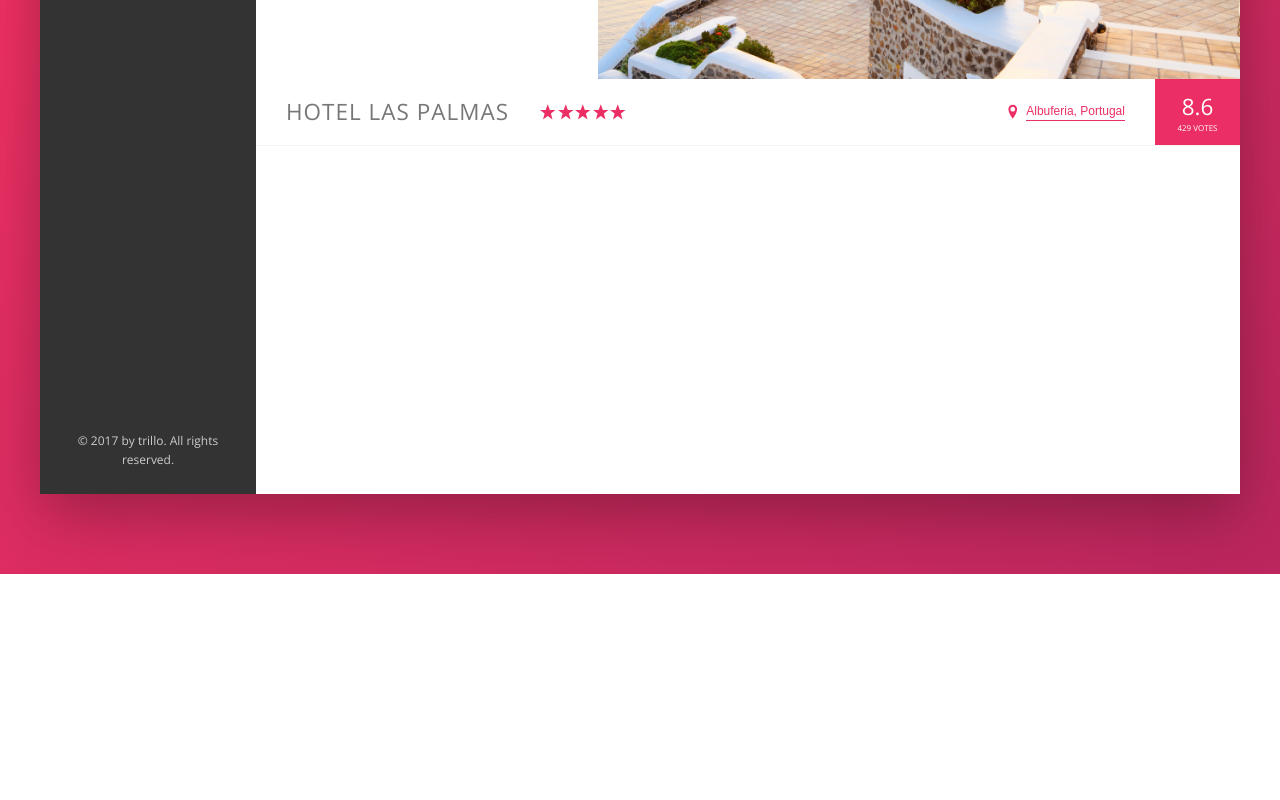
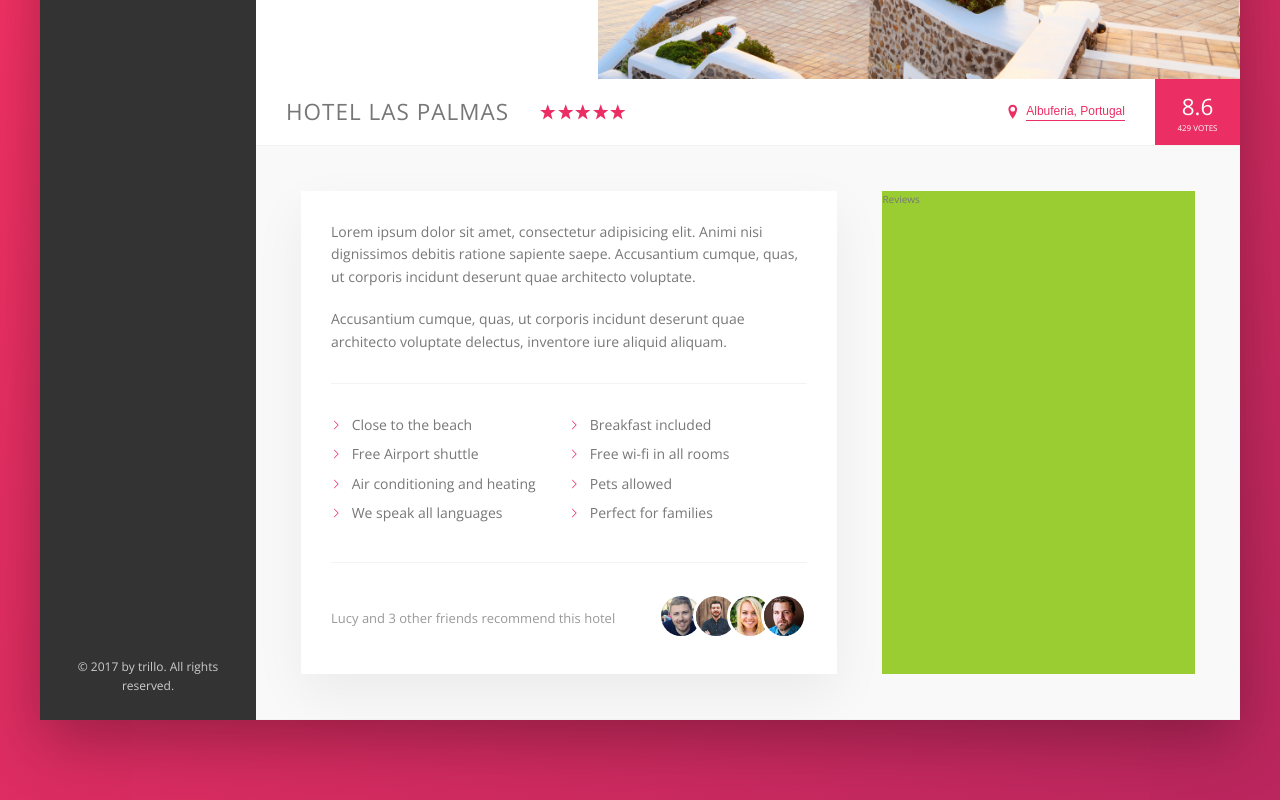
Before and after one commit to ShyamMahajan/SASS-CSS-Projects, a website: page Trillo/index.html in a window 1280 px wide. Shown: the part 456-1256 px from the top of the page. Before the commit the page ends 1030 px from the top, so only its background shows below. Drawn offline with nearby package versions, Linux system fonts and the light colour scheme.

Commit message:
finished reccomend and desc section

```diff
--- a/Trillo/index.html
+++ b/Trillo/index.html
@@ -131,6 +131,56 @@
                             <div class="overview__rating-count">429 votes</div>
                         </div>
                     </div>
+                    <div class="details">
+                        <div class="description">
+                            <p class="paragraph">
+                                Lorem ipsum dolor sit amet, consectetur adipisicing elit. Animi nisi dignissimos debitis ratione sapiente saepe. Accusantium cumque, quas, ut corporis incidunt deserunt quae architecto voluptate.
+                            </p>
+                            <p class="paragraph">
+                                Accusantium cumque, quas, ut corporis incidunt deserunt quae architecto voluptate delectus, inventore iure aliquid aliquam.
+                            </p>
+                            <ul class="list">
+                                <li class="list__item">
+                                    Close to the beach
+                                </li>
+                                <li class="list__item">
+                                    Breakfast included
+                                </li>
+                                <li class="list__item">
+                                    Free Airport shuttle
+                                </li>
+                                <li class="list__item">
+                                    Free wi-fi in all rooms
+                                </li>
+                                <li class="list__item">
+                                    Air conditioning and heating
+                                </li>
+                                <li class="list__item">
+                                    Pets allowed
+                                </li>
+                                <li class="list__item">
+                                    We speak all languages
+                                </li>
+                                <li class="list__item">
+                                    Perfect for families
+                                </li>
+                            </ul>
+                            <div class="recommend">
+                                <p class="recommend__count">
+                                    Lucy and 3 other friends recommend this hotel
+                                </p>
+                                <div class="recommend__friends">
+                                    <img src="img/user-3.jpg" alt="Friend 1" class="recommend__photo">
+                                    <img src="img/user-4.jpg" alt="Friend 2" class="recommend__photo">
+                                    <img src="img/user-6.jpg" alt="Friend 3" class="recommend__photo">
+                                    <img src="img/user-5.jpg" alt="Firend 4" class="recommend__photo">
+                                </div>
+                            </div>
+                        </div>
+                        <div class="user-reviews">
+                            Reviews
+                        </div>
+                    </div>
                 </main>
             </div>
         </div>
--- a/Trillo/sass/_base.scss
+++ b/Trillo/sass/_base.scss
@@ -30,6 +30,9 @@ Grey dark 3: #999
     --color-grey-dark-3: #999;
 
     --shadow-dark: 0 2rem 6rem rgba(0,0,0,.3);
+    --shadow-light:0 2rem 5rem rgba(0,0,0,.06);
+
+    --line:1px solid var(--color-grey-light-2);
 }
 
 *{
--- a/Trillo/sass/_components.scss
+++ b/Trillo/sass/_components.scss
@@ -261,3 +261,71 @@
     box-shadow: none;
   }
 }
+
+/***paragraph***/
+.paragraph:not(:last-of-type){
+  margin-bottom: 2rem;
+}
+
+
+/***List***/
+.list{
+  list-style: none;
+  margin: 3rem 0;
+  padding: 3rem 0;
+  border-top: var(--line);
+  border-bottom: var(--line);
+
+  display: flex;
+  flex-wrap: wrap;
+
+  &__item{
+    flex: 0 0 50%;
+    margin-bottom: .7rem;
+
+  }
+
+  &__item::before{
+    content: "";
+    display: inline-block;
+    height: 1rem;
+    width: 1rem;
+    margin-right: .7rem;
+
+    //older-browsers
+    // background-image: url("../img/chevron-thin-right.svg");
+    // background-size: cover;
+
+    //newer browsers - - masks
+    background-color: var(--color-primary);
+    -webkit-mask-image:url("../img/chevron-thin-right.svg");
+    mask-image:url("../img/chevron-thin-right.svg");
+    -webkit-mask-size: cover;
+    mask-size: cover;
+  }
+}
+
+/***Recommend***/
+.recommend{
+  font-size: 1.3rem;
+  color: var(--color-grey-dark-3);
+  display: flex;
+  align-items: center;
+  &__count{
+    margin-right: auto;
+  }
+  &__photo{
+    height: 4rem;
+    width: 4rem;
+    border-radius: 50%;
+    border: 3px solid #fff;
+    box-sizing: content-box;
+
+    &:not(:last-child){
+      margin-right: -1.5rem;
+    }
+  }
+  &__friends{
+
+  }
+}
--- a/Trillo/sass/_layout.scss
+++ b/Trillo/sass/_layout.scss
@@ -9,7 +9,7 @@
   font-size: 1.4rem;
   height: 7rem;
   background-color: #fff;
-  border-bottom: 1px solid var(--color-grey-light-2);
+  border-bottom: var(--line);
   display: flex;
   justify-content: space-between;
   align-items: center;
@@ -27,5 +27,23 @@
 .hotel-view {
   background-color: #fff;
   flex: 1;
-  height: 80rem;
 }
+
+.details{
+  display: flex;
+  padding: 4.5rem;
+  background-color: var(--color-grey-light-1);
+  border-bottom: var(--line);
+}
+.description{
+  background-color: #fff;
+  box-shadow: var(--shadow-light);
+  padding: 3rem;
+  flex:0 0 60%;
+  margin-right: 4.5rem;
+  font-size: 1.4rem;
+}
+.user-reviews{
+  background-color: yellowgreen;
+  flex: 1;
+}
```
Also changed, not shown: Trillo/css/style.css.
